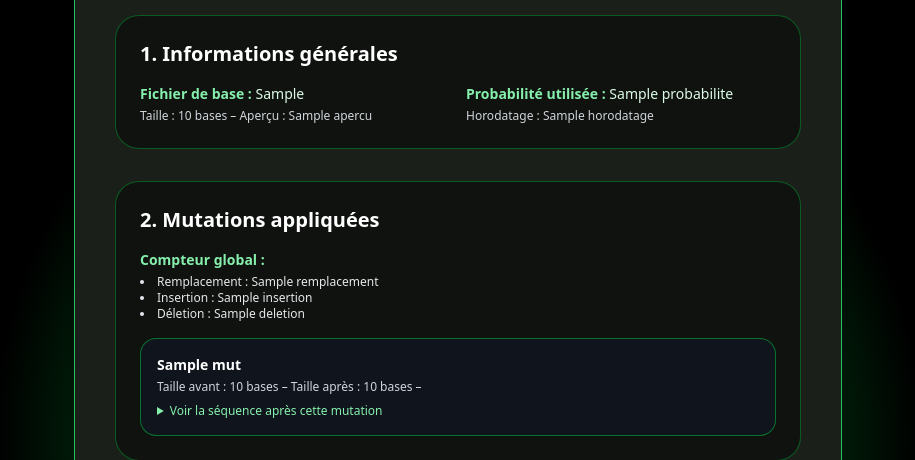
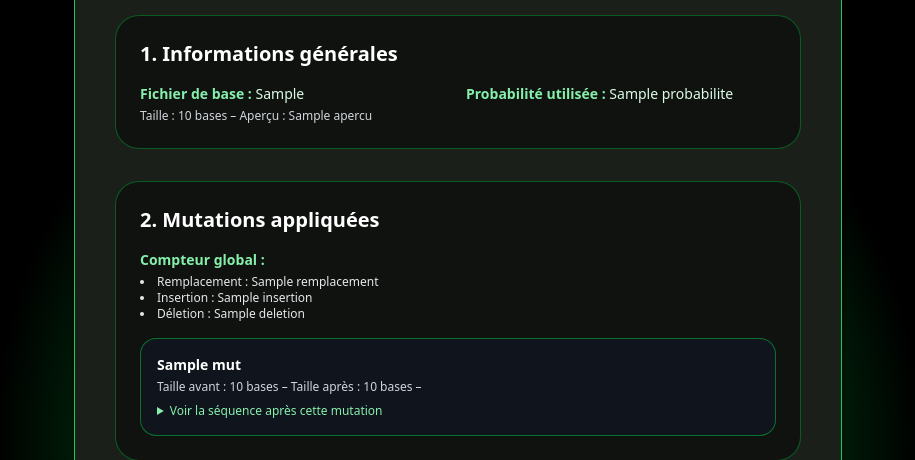
Before and after one commit to fushizaki/adn_research_app, a Python web app: template appJurassique/templates/view_resultats.html in a window 1280 px wide. Shown: the part 274-734 px from the top of the page, without its empty margins (182-1097 px from the left). Run offline with Jinja, Linux system fonts and the light colour scheme; the template is opened without the code that fills it: most values are stand-ins (such as "Sample title", 1, 10 or a date in 2020); style sheets or scripts are compiled from the project's sources.

Commit message:
retirer truc

```diff
--- a/appJurassique/templates/view_resultats.html
+++ b/appJurassique/templates/view_resultats.html
@@ -50,9 +50,6 @@
         </div>
         <div>
           <p><span class="font-semibold text-green-300">Probabilité utilisée :</span> {{ resultat.probabilite }}</p>
-          {% if resultat.horodatage %}
-          <p class="mt-1 text-xs text-gray-300">Horodatage : {{ resultat.horodatage }}</p>
-          {% endif %}
         </div>
       </div>
     </div>
```
